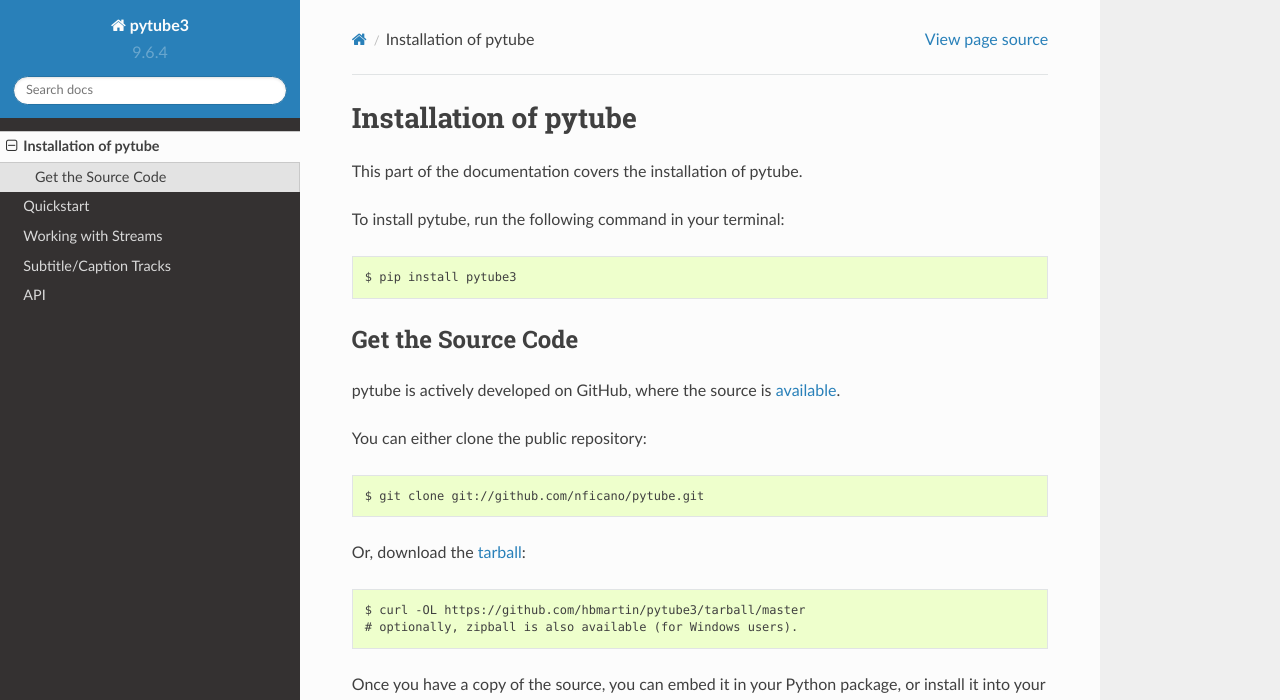
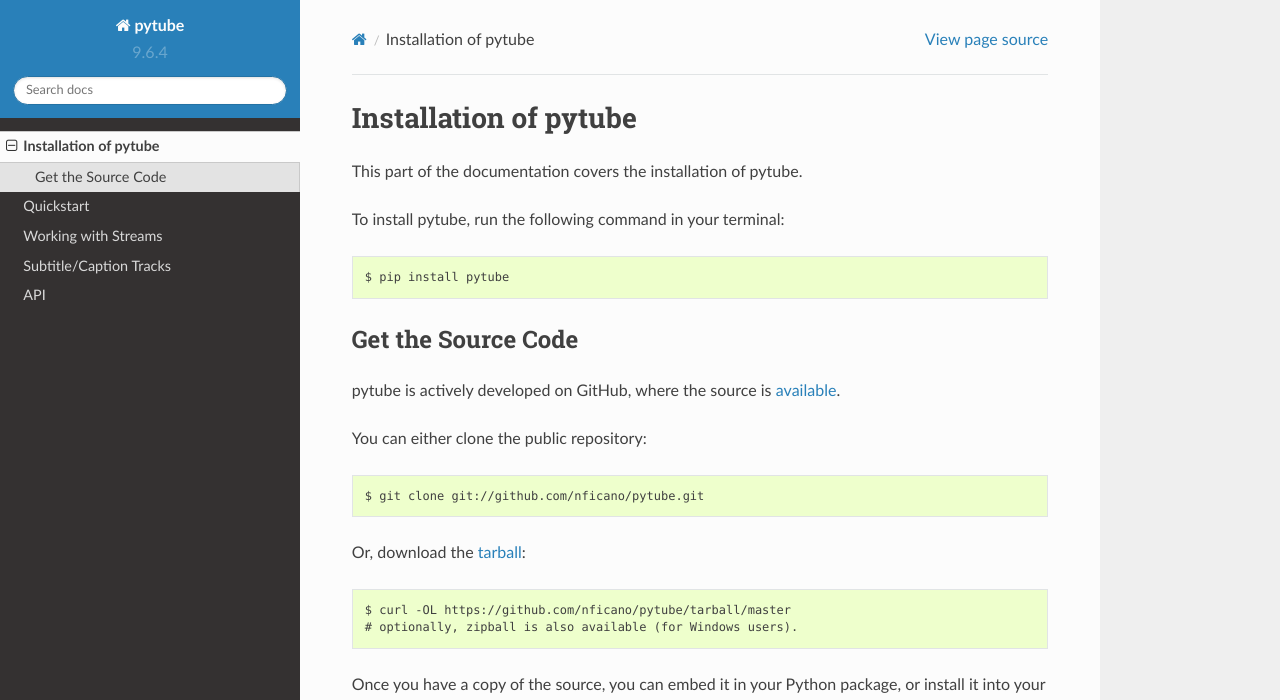
Before and after one commit to pytube/pytube, a Sphinx documentation site: the page built from docs/user/install.rst, in a window 1280 px wide and 994 px high. Shown: the top 700 px of the window. Built offline with Sphinx 7.4.7 and the Read the Docs theme 2.0.0, drawn with Linux system fonts in a browser that asks for light colours.

Commit message:
Replaced references to pytube3 with pytube, and hbmartin with nficano

```diff
--- a/docs/conf.py
+++ b/docs/conf.py
@@ -35,7 +35,7 @@
 master_doc = "index"
 
 # General information about the project.
-project = "pytube3"
+project = "pytube"
 copyright = "2019, Nick Ficano"  # noqa: A001
 author = "Nick Ficano, Harold Martin"
 
@@ -107,7 +107,7 @@
 # -- Options for HTMLHelp output ------------------------------------------
 
 # Output file base name for HTML help builder.
-htmlhelp_basename = "pytube3doc"
+htmlhelp_basename = "pytubedoc"
 
 # -- Options for LaTeX output ---------------------------------------------
 
@@ -119,8 +119,8 @@
 latex_documents = [
     (
         master_doc,
-        "pytube3.tex",
-        "pytube3 Documentation",
+        "pytube.tex",
+        "pytube Documentation",
         "Nick Ficano",
         "manual",
     ),
@@ -131,7 +131,7 @@
 # One entry per manual page. List of tuples
 # (source start file, name, description, authors, manual section).
 man_pages = [
-    (master_doc, "pytube3", "pytube3 Documentation", [author], 1,),
+    (master_doc, "pytube", "pytube Documentation", [author], 1,),
 ]
 
 # -- Options for Texinfo output -------------------------------------------
@@ -142,10 +142,10 @@
 texinfo_documents = [
     (
         master_doc,
-        "pytube3",
-        "pytube3 Documentation",
+        "pytube",
+        "pytube Documentation",
         author,
-        "pytube3",
+        "pytube",
         "One line description of project.",
         "Miscellaneous",
     ),
--- a/docs/user/install.rst
+++ b/docs/user/install.rst
@@ -7,20 +7,20 @@
 
 To install pytube, run the following command in your terminal::
 
-    $ pip install pytube3
+    $ pip install pytube
 
 Get the Source Code
 -------------------
 
-pytube is actively developed on GitHub, where the source is `available <https://github.com/hbmartin/pytube3>`_.
+pytube is actively developed on GitHub, where the source is `available <https://github.com/nficano/pytube>`_.
 
 You can either clone the public repository::
 
     $ git clone git://github.com/nficano/pytube.git
 
-Or, download the `tarball <https://github.com/hbmartin/pytube3/tarball/master>`_::
+Or, download the `tarball <https://github.com/nficano/pytube/tarball/master>`_::
 
-    $ curl -OL https://github.com/hbmartin/pytube3/tarball/master
+    $ curl -OL https://github.com/nficano/pytube/tarball/master
     # optionally, zipball is also available (for Windows users).
 
 Once you have a copy of the source, you can embed it in your Python package, or install it into your site-packages by running::
```
Also changed, not shown: docs/index.rst (+8 -8 lines).
